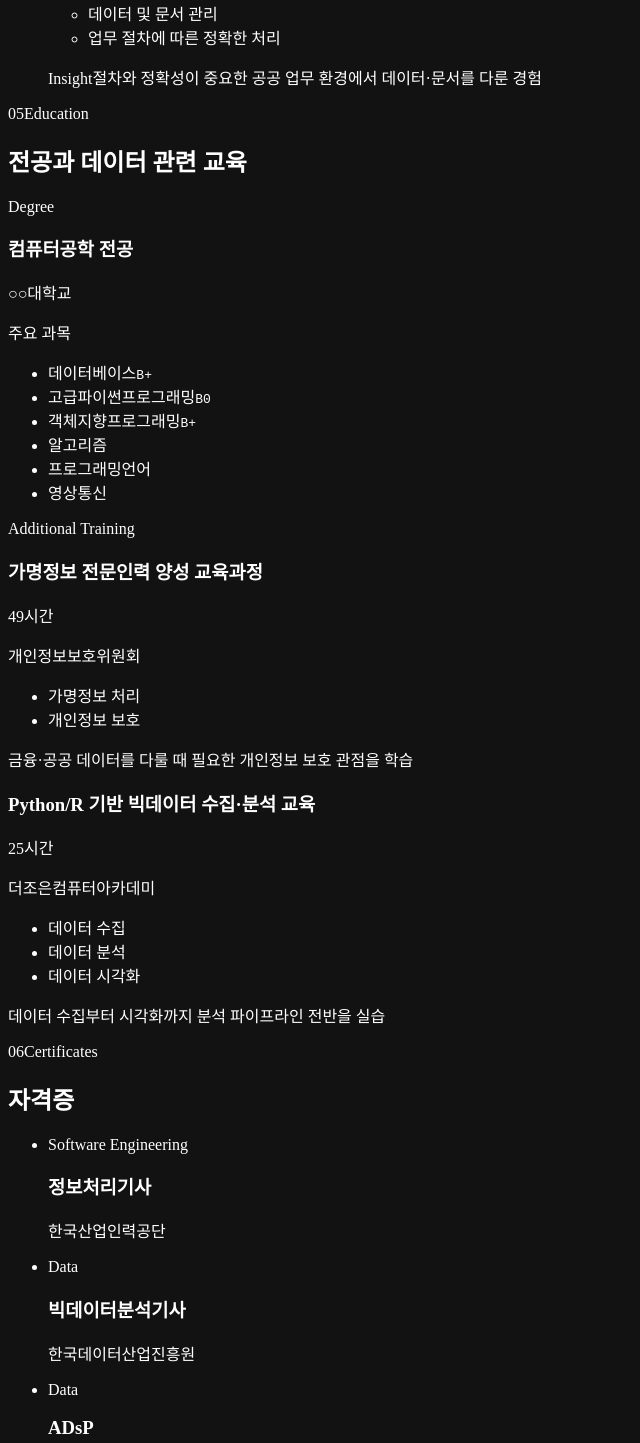
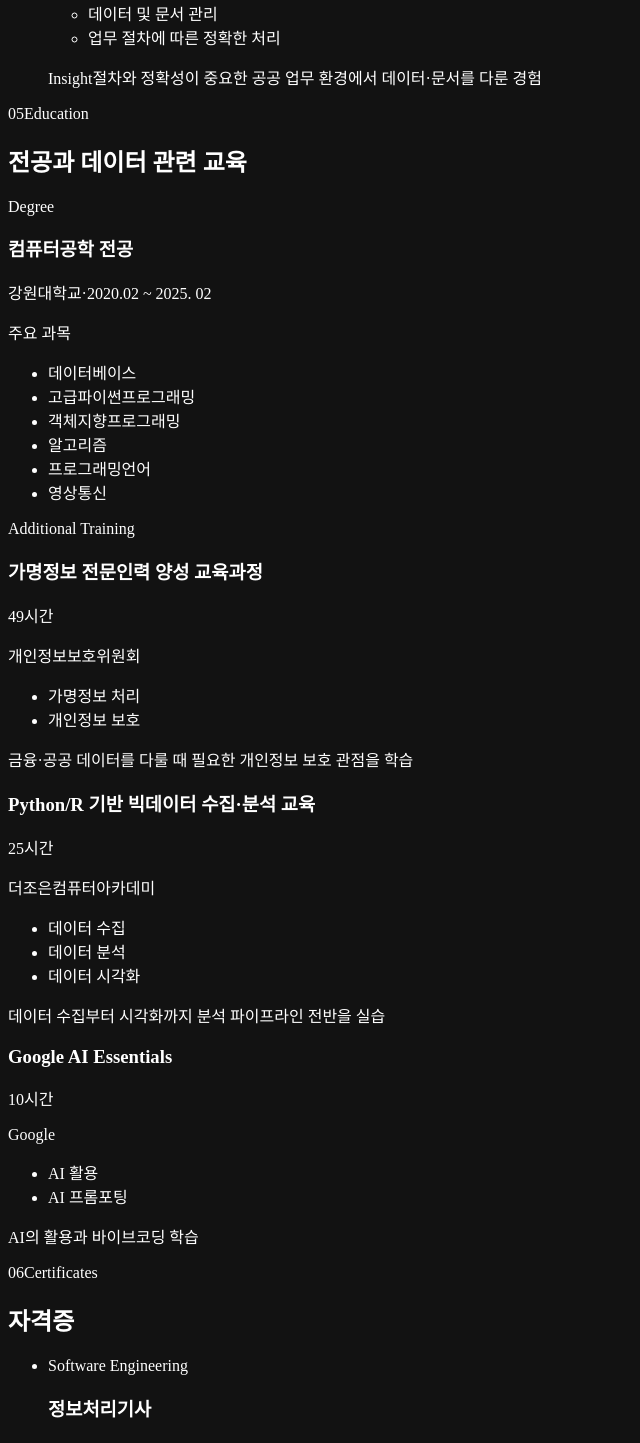
Before and after one commit to bonghak/portfolio, a React (Vite) app: page / in a window 1280 px wide. Shown: the part 6803-8246 px from the top of the page, without its empty margins (0-640 px from the left). Built offline with nearby package versions, Linux system fonts and the light colour scheme; the HTML template or start-up script is replaced by a standard one; a web font is replaced by a local one.

Commit message:
Update education.js

```diff
--- a/src/data/education.js
+++ b/src/data/education.js
@@ -3,13 +3,13 @@
  */
 export const education = {
   degree: {
-    school: '○○대학교', // TODO: 실제 학교명
+    school: '강원대학교',
     major: '컴퓨터공학 전공',
-    period: '', // 예) 2019.03 – 2025.02
+    period: '2020.02 ~ 2025. 02',
     courses: [
-      { name: '데이터베이스', grade: 'B+' },
-      { name: '고급파이썬프로그래밍', grade: 'B0' },
-      { name: '객체지향프로그래밍', grade: 'B+' },
+      { name: '데이터베이스', grade: '' },
+      { name: '고급파이썬프로그래밍', grade: '' },
+      { name: '객체지향프로그래밍', grade: '' },
       { name: '알고리즘', grade: '' },
       { name: '프로그래밍언어', grade: '' },
       { name: '영상통신', grade: '' },
@@ -32,5 +32,13 @@ export const education = {
       topics: ['데이터 수집', '데이터 분석', '데이터 시각화'],
       note: '데이터 수집부터 시각화까지 분석 파이프라인 전반을 실습',
     },
+    {
+      id: 'bigdata',
+      title: 'Google AI Essentials',
+      provider: 'Google',
+      hours: 10,
+      topics: ['AI 활용', 'AI 프롬포팅'],
+      note: 'AI의 활용과 바이브코딩 학습',
+    },
   ],
 }
```
